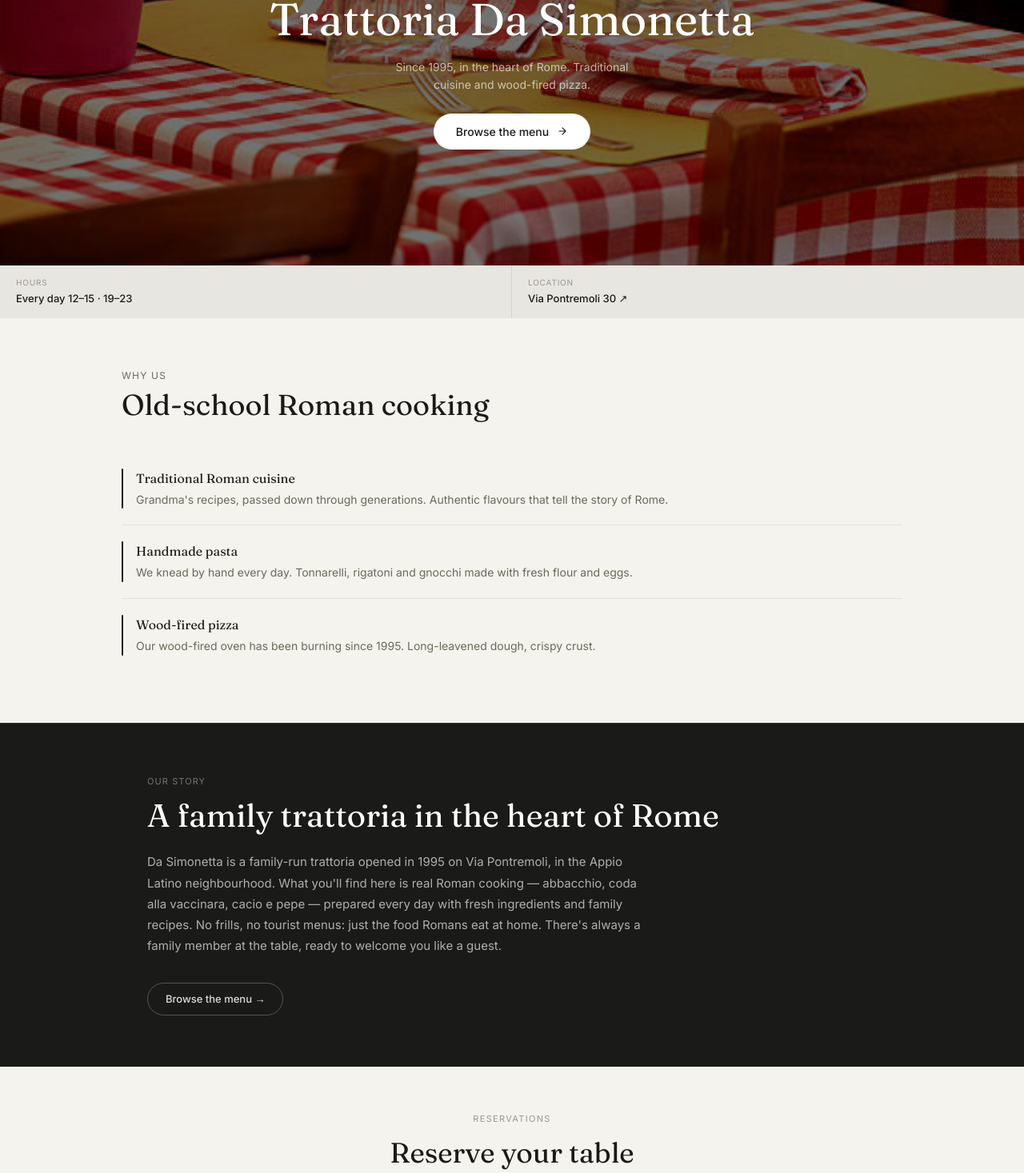
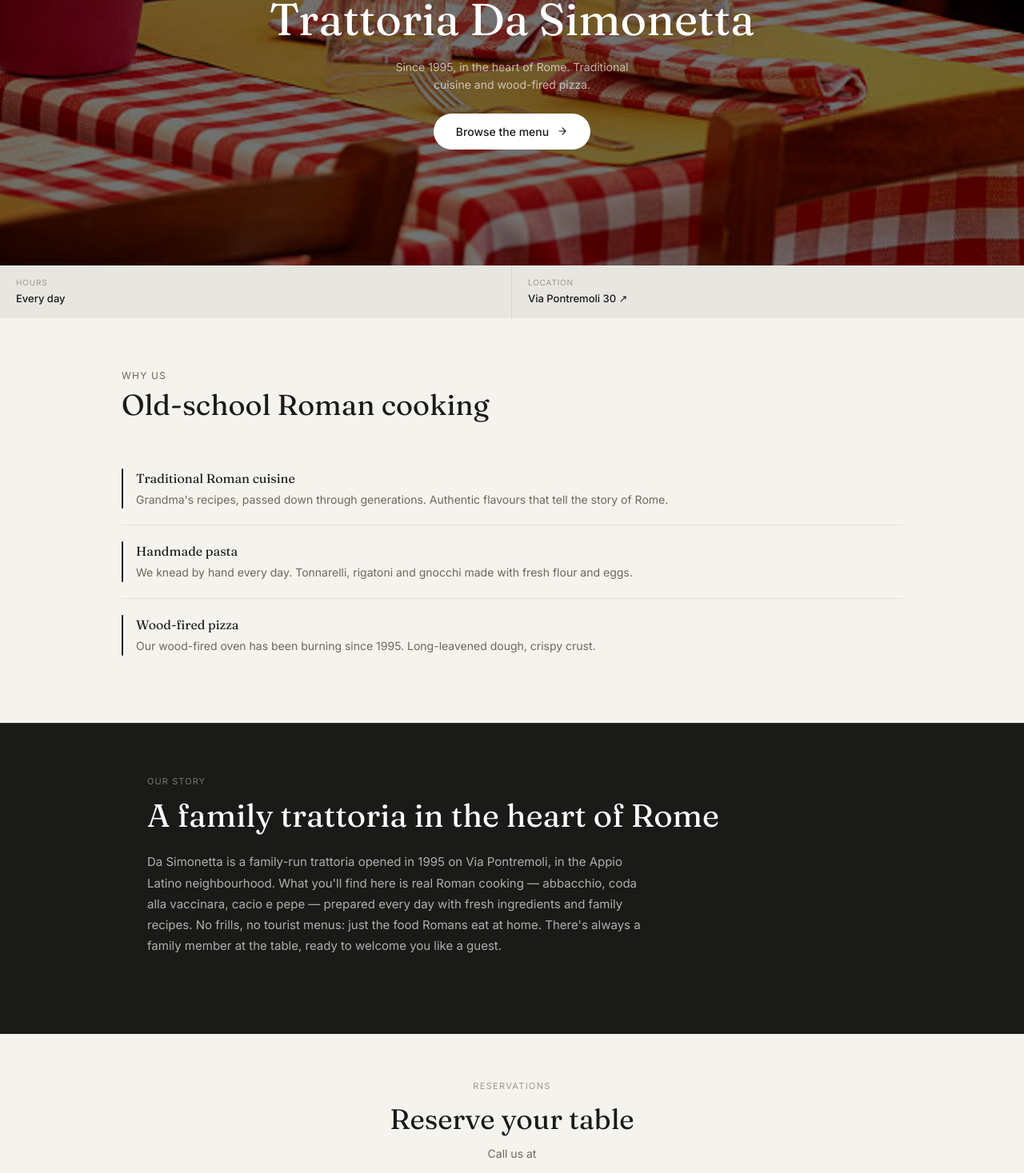
Before and after one commit to Simone-Anc/da-simonetta, a Next.js app: page /en in a window 1280 px wide. Shown: the part 245-1712 px from the top of the page at 80% size. Built offline with nearby package versions, Linux system fonts and the light colour scheme.

Commit message:
rimuovi bottone sfoglia menu da chi siamo

```diff
--- a/app/[locale]/page.tsx
+++ b/app/[locale]/page.tsx
@@ -74,7 +74,7 @@ export default async function HomePage({
             {locale === 'it' ? 'Orari' : 'Hours'}
           </p>
           <p style={{ fontSize: '13px', fontWeight: 500, color: '#1a1a18', margin: 0 }}>
-            {locale === 'it' ? 'Tutti i giorni 12–15 · 19–23' : 'Every day 12–15 · 19–23'}
+            {locale === 'it' ? 'Tutti i giorni' : 'Every day'}
           </p>
         </div>
         <Link href={`/${locale}/dove-siamo`} style={{ padding: '14px 20px', textDecoration: 'none', display: 'block' }}>
@@ -97,8 +97,6 @@ export default async function HomePage({
         eyebrow={chiSiamo.eyebrow}
         title={chiSiamo.title}
         body={chiSiamo.body}
-        cta={t('cta')}
-        locale={locale}
       />
 
       {/* ── Prenota ── */}
--- a/components/ChiSiamo.tsx
+++ b/components/ChiSiamo.tsx
@@ -1,28 +1,22 @@
 'use client'
 
 import { useEffect, useRef } from 'react'
-import Link from 'next/link'
 
 export default function ChiSiamo({
   eyebrow,
   title,
   body,
-  cta,
-  locale,
 }: {
   eyebrow: string
   title: string
   body: string
-  cta: string
-  locale: string
 }) {
   const eyebrowRef = useRef<HTMLParagraphElement>(null)
   const titleRef = useRef<HTMLHeadingElement>(null)
   const bodyRef = useRef<HTMLParagraphElement>(null)
-  const btnRef = useRef<HTMLAnchorElement>(null)
 
   useEffect(() => {
-    const els = [eyebrowRef, titleRef, bodyRef, btnRef]
+    const els = [eyebrowRef, titleRef, bodyRef]
     const observer = new IntersectionObserver(
       entries => {
         entries.forEach(entry => {
@@ -49,8 +43,6 @@ export default function ChiSiamo({
         .chi-item.chi-visible { opacity: 1; transform: translateY(0); }
         .chi-item:nth-child(2) { transition-delay: 0.1s; }
         .chi-item:nth-child(3) { transition-delay: 0.2s; }
-        .chi-item:nth-child(4) { transition-delay: 0.35s; }
-        .chi-btn:hover { background: #fff !important; color: #1a1a18 !important; }
       `}</style>
       <div style={{ maxWidth: '960px', margin: '0 auto', padding: '64px 24px' }}>
         <p ref={eyebrowRef} className="chi-item" style={{ fontSize: '11px', color: 'rgba(255,255,255,0.4)', textTransform: 'uppercase', letterSpacing: '0.1em', marginBottom: '10px' }}>
@@ -62,14 +54,7 @@ export default function ChiSiamo({
         <p ref={bodyRef} className="chi-item" style={{ fontSize: '15px', color: 'rgba(255,255,255,0.65)', lineHeight: 1.75, maxWidth: '640px', marginBottom: '32px' }}>
           {body}
         </p>
-        <Link
-          ref={btnRef}
-          href={`/${locale}/menu`}
-          className="chi-item chi-btn"
-          style={{ display: 'inline-block', fontSize: '13px', fontWeight: 500, padding: '10px 22px', borderRadius: '999px', border: '1px solid rgba(255,255,255,0.25)', color: 'rgba(255,255,255,0.85)', textDecoration: 'none', transition: 'background 0.2s, color 0.2s' }}
-        >
-          {cta} →
-        </Link>
+
       </div>
     </section>
   )
```
